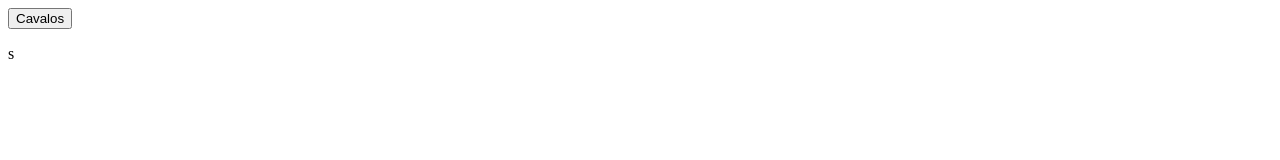
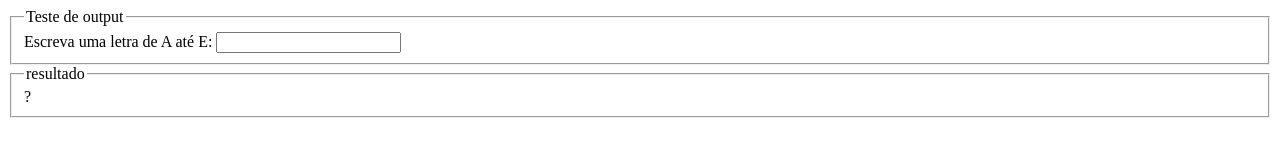
Before and after one commit to Alexandre-CES/javascript, a plain HTML site: page exercicios/modulo-d/ex009b.html in a window 1280 px wide. Drawn offline with Linux system fonts and the light colour scheme.

Commit message:
teste falho

```diff
--- a/exercicios/modulo-d/ex009b.html
+++ b/exercicios/modulo-d/ex009b.html
@@ -6,23 +6,33 @@
     <title>"Desafio"</title>
 </head>
 <body>
-    <input type="button" value="Cavalos" onclick="cavalos()">
-    <p id="cavalos">s</p>
 
+    <form>
+        <fieldset>
+            <legend>Teste de output</legend>
+            <label for="iescreva">Escreva uma letra de A até E:</label>
+            <input type="text" name="escreva" id="iescreva" minlength="1" maxlength="1"  oninput="letra()">
+        </fieldset>
+        <fieldset>
+            <legend>resultado</legend>
+            <output id="letraescolhida">?</output>
+        </fieldset>
+    </form>
+    <!--Falha-->
     <script>
-        function cavalos(){
-            var carlinhos = 'chupador de cavalos'
-            var cavalos = document.getElementById('cavalos')
+        function letra(){
+            var output = document.getElementById('letraescolhida')
+            var escreva = document.getElementById('iescreva')
+            var res = new String(escreva)
+            switch(res){
+                case 'A':
+                    output.innerText = 'Fogo'
+                    break;
 
-                cavalos.innerText = 'Carlinhos chupa cavalos'
-
-            if (carlinhos == 'chupador de cavalos'){
-                cavalos.innerText += ' carlinhos chupa vários cavalos, carlinhos chupa vários homens. Carlinhos bateu o recorde do maior chupador de semen de cavalos'
-            } else{
-                cavalos.innerText = 'Você não é carlinhos'
+                default:
+                    break;
             }
         }
-
     </script>
 </body>
 </html>
```
Also changed, not shown: exercicios/modulo-d/testes.js (added).
